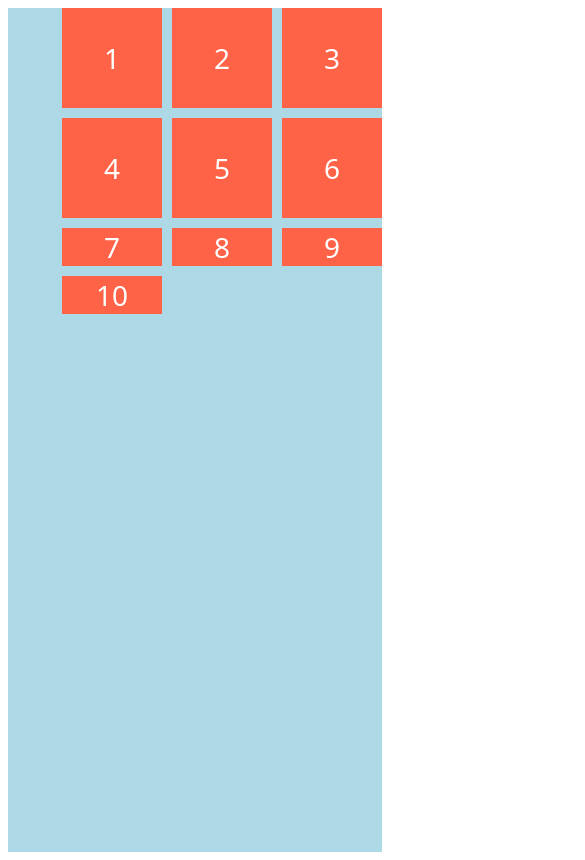
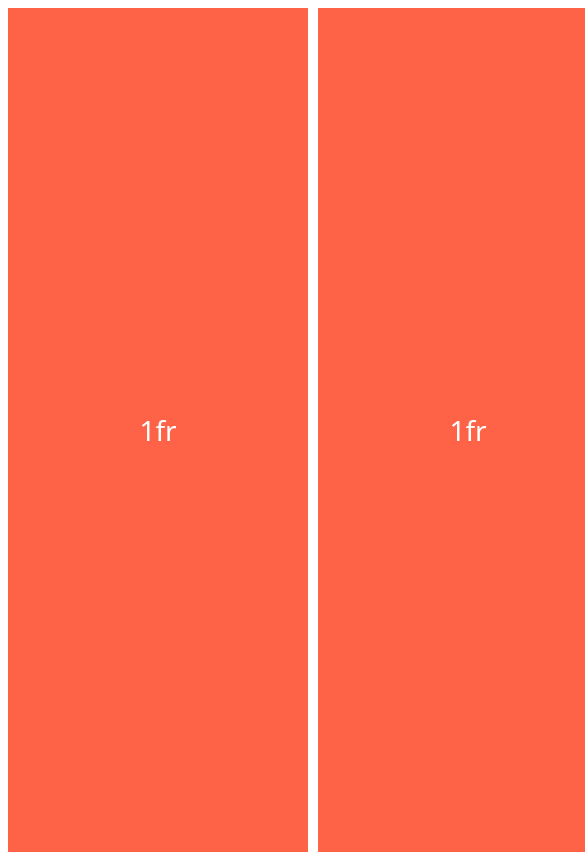
Before and after one commit to dlwogmlzz/Nomad-csslayoutcourse, a website built with Vite: page grid.html in a window 390 px wide. Shown: the top 860 px of the page, 585 px wide, since content can reach past the window. Built offline with nearby package versions, Linux system fonts and the light colour scheme.

Commit message:
20260622_study_csslayout - Grid / Auto Sizing and Minmax, min && max-content... 반응형 웹사이트에서 내용물에 따라 크기 조절, 최소크기와 최대크기 설정.

```diff
--- a/grid.html
+++ b/grid.html
@@ -10,17 +10,9 @@
 <!-- 그리고 body의 높이는 기본값이 없어서 따로 설정해줘야한다. -->
 <body>
     <div class="father">
-        <div class="child">1</div>
-        <div class="child">2</div>
-        <div class="child">3</div>
-        <div class="child">4</div>
-        <!-- div.child*6{$@5} -->
-        <div class="child">5</div>
-        <div class="child">6</div>
-        <div class="child">7</div>
-        <div class="child">8</div>
-        <div class="child">9</div>
-        <div class="child">10</div>
+        <div class="child">1fr</div>
+        <div class="child">1fr</div>
+        <div class="child">1fr</div>
     </div>
 </body>
 </html>
--- a/src/grid.css
+++ b/src/grid.css
@@ -4,19 +4,26 @@ body {
 }
 
 .father {
-  /* 1. align, justify, place content 모두 display: grid 컨테이너에 추가 공간이 없으면 정렬되지 않음. */
   display: grid;
   gap: 10px;
   height: 100vh;
-  /* 2. 추가 공간을 만드는 방법은 픽셀(px) 단위를 사용해야 함. */
-  /* fr을 쓰면 공간을 모두 차지하니까 여유 공간이 없음. */
-  grid-template-columns: repeat(3, 100px);
-  grid-template-rows: repeat(2, 100px);
-  background-color: lightblue;
-  /* 3. 셀을 그룹으로 해서 가로, 세로 정렬. */
-  /* justify-content: center;
-  align-content: center; */
-  place-content: start end;
+  /* 내용물의 사이즈에 따라 열 크기를 조절할 수 있는 키워드(max-content)
+     max-content 두번째 열을 콘텐츠가 필요한 만큼 크게 만들도록 그리드에 지시. */
+  /* grid-template-columns: 1fr min-content or max-content 1fr; */
+
+  /* grid-template-columns: 1fr min-content 1fr; */
+
+  /*
+    minmax() - 행이나 열의 최소 크기를 지정할 수 있다.
+    예를 들어,
+    250px, 1fr를 넣으면 최대값이 1fr로 공간이 있을때 꽉 채우고,
+    작아지면 250px까지 줄어들도록...
+    ※repeat() 안에서도 사용가능..
+  */
+
+  /* grid-template-columns: 1fr minmax(250px, 1fr) 1fr; */
+  grid-template-columns: repeat(3, minmax(300px, 1fr));
+
 }
 
 .child {
```
